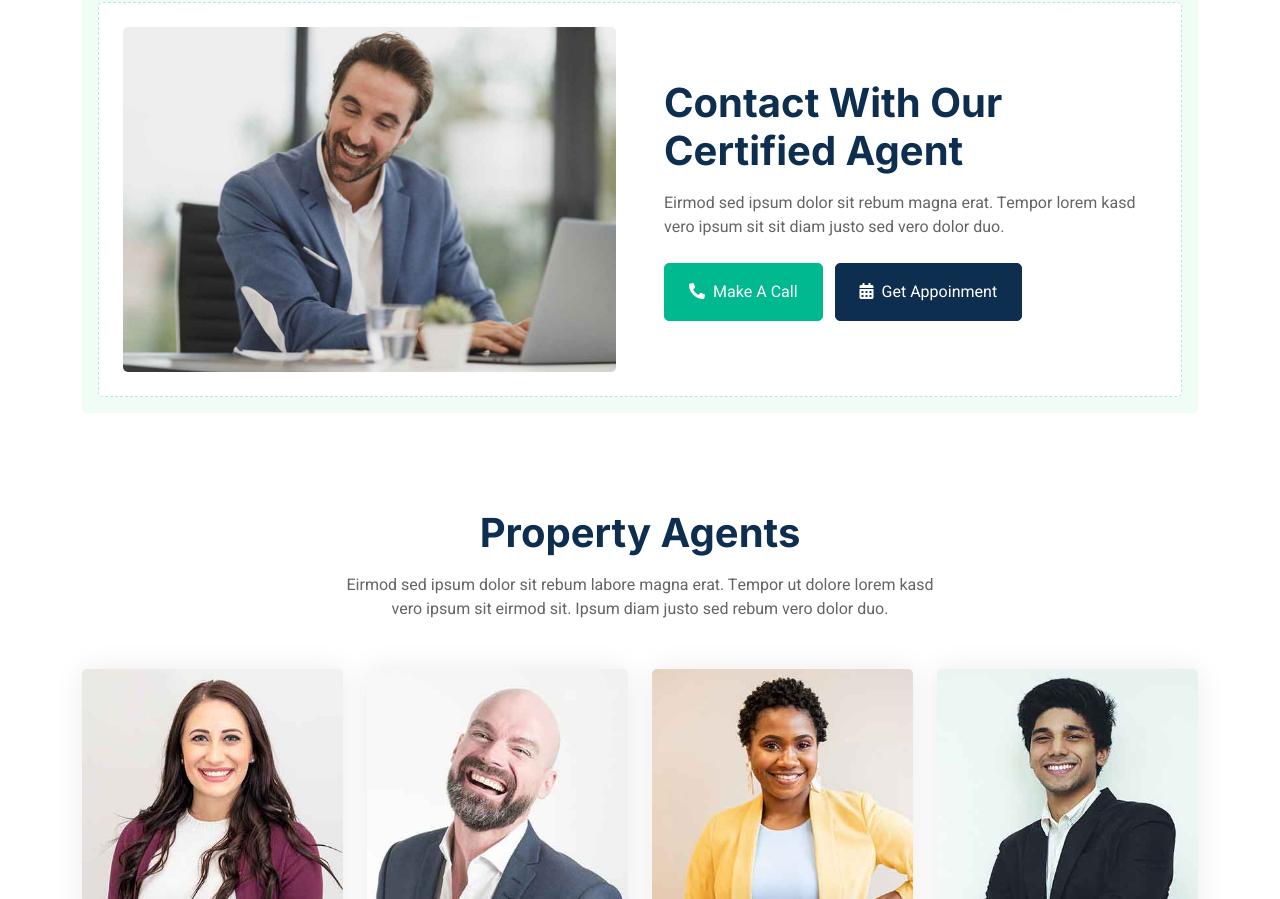
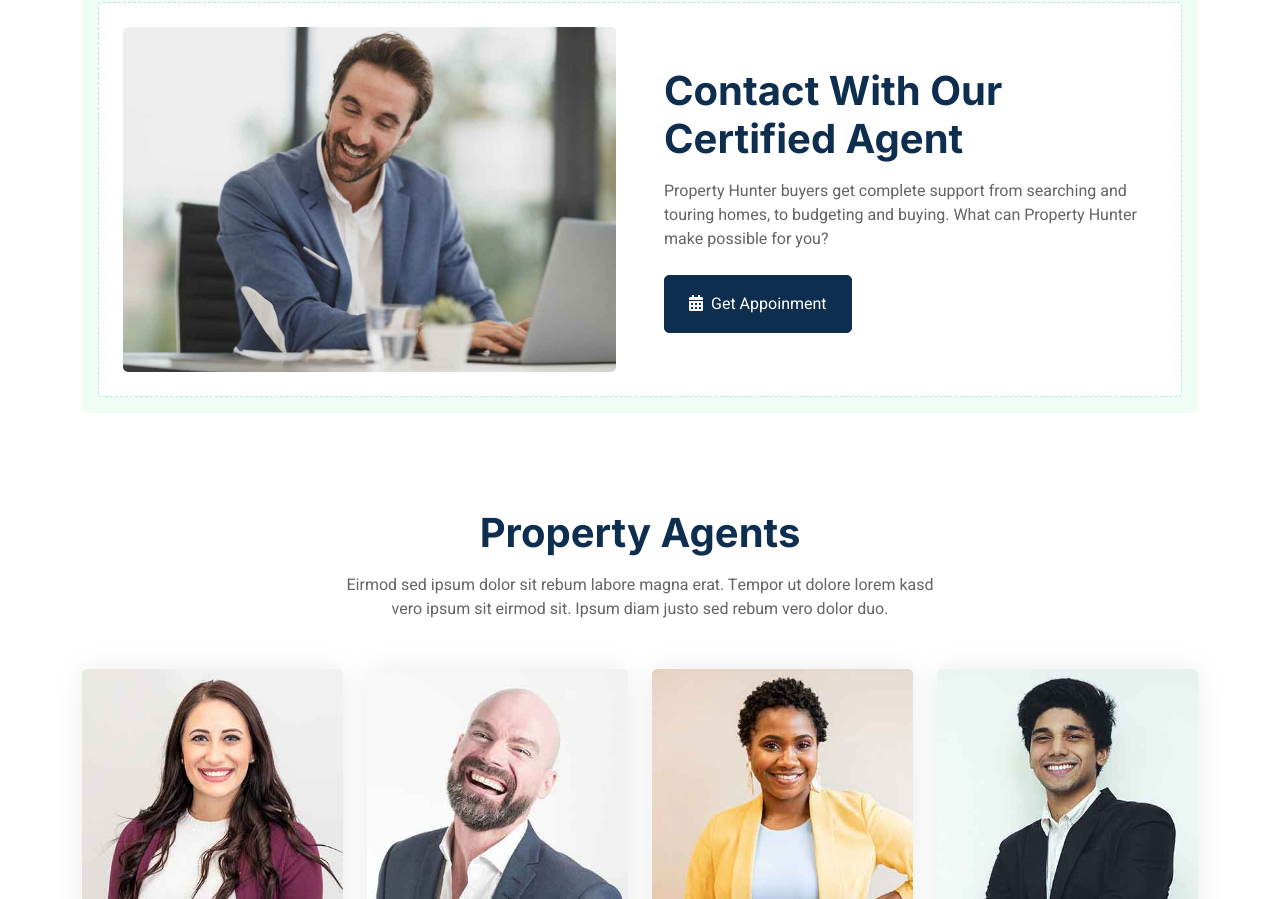
Before and after one commit to Mhojojo/MiniProject2, a website with bundled scripts: page index.html in a window 1280 px wide. Shown: the part 4202-5101 px from the top of the page. Built offline with nearby package versions, Linux system fonts and the light colour scheme; animation ran at ten frames a second.

Commit message:
Deleting make a call button.

```diff
--- a/index.html
+++ b/index.html
@@ -2566,13 +2566,11 @@
                   <div class="mb-4">
                     <h1 class="mb-3">Contact With Our Certified Agent</h1>
                     <p>
-                      Eirmod sed ipsum dolor sit rebum magna erat. Tempor lorem
-                      kasd vero ipsum sit sit diam justo sed vero dolor duo.
+                      Property Hunter buyers get complete support from searching
+                      and touring homes, to budgeting and buying. What can
+                      Property Hunter make possible for you?
                     </p>
                   </div>
-                  <a href="" class="btn btn-primary py-3 px-4 me-2"
-                    ><i class="fa fa-phone-alt me-2"></i>Make A Call</a
-                  >
                   <a href="" class="btn btn-dark py-3 px-4"
                     ><i class="fa fa-calendar-alt me-2"></i>Get Appoinment</a
                   >
```
